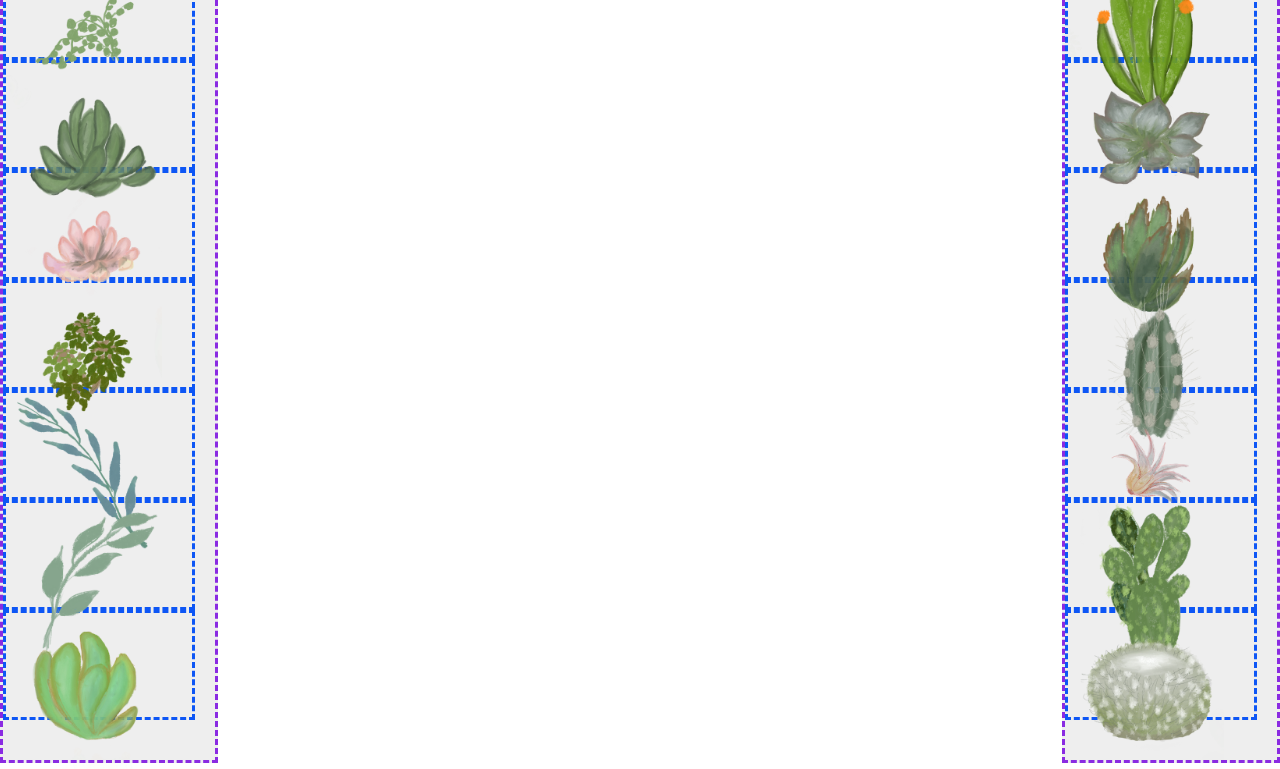
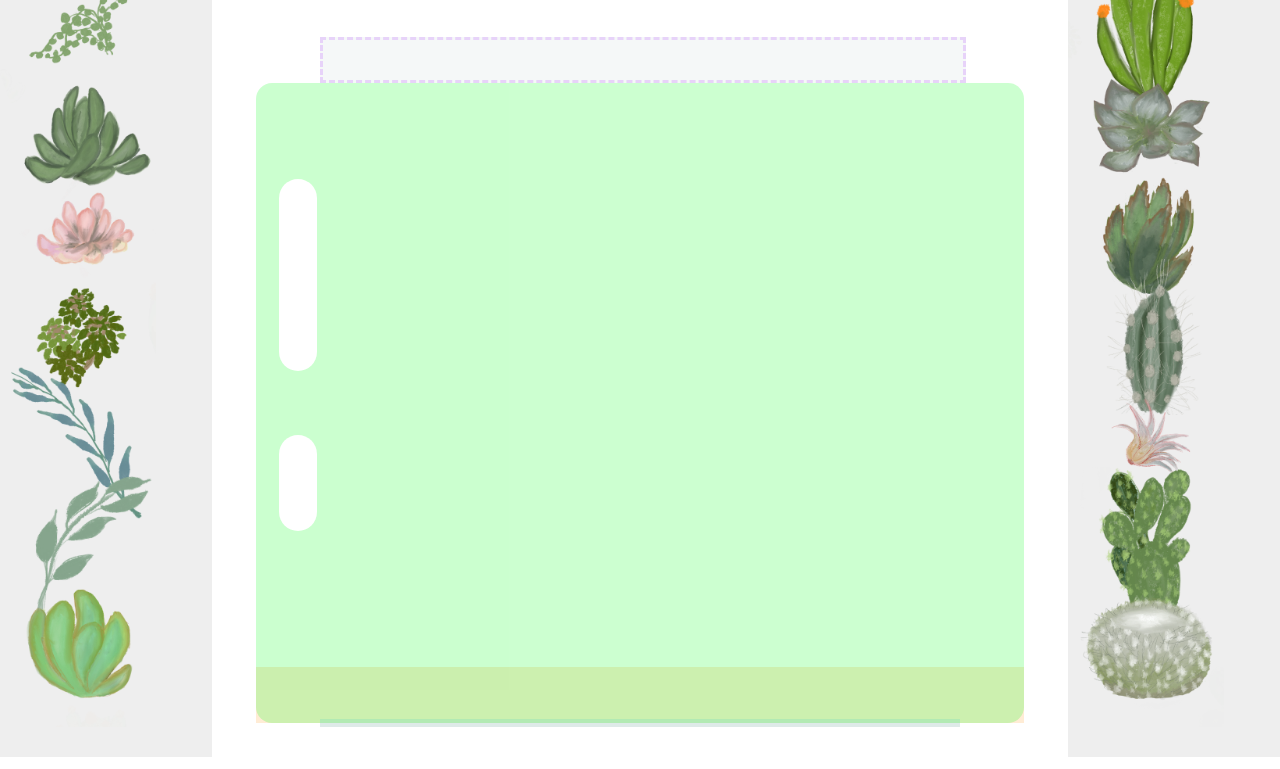
Before and after one commit to Alejandro177717/pw-terrarium-2023a, a plain HTML site: page index.html in a window 1280 px wide. Shown: the part 73-842 px from the top of the page. Drawn offline with Linux system fonts and the light colour scheme.

Commit message:
Agregando tierra y reflejo de frasco

```diff
--- a/style.css
+++ b/style.css
@@ -10,9 +10,6 @@ h1{
     position: absolute;
     height: 100%;
     top: 10px;
-    border: 3px;
-    border-style: dashed;
-    border-color: blueviolet;
     padding: 10px;
    }
 
@@ -27,9 +24,7 @@ h1{
     position:relative;
     height: 13%;
     left: -10px;
-    border: 3px;
-    border-style: dashed;
-    border-color: rgb(13, 86, 245);
+
 }
 .plant{
     position:absolute;
@@ -37,3 +32,70 @@ h1{
     max-height: 150%;
     z-index: 2;
 }
+
+.jar-walls{
+    height: 80%;
+    width: 60%;
+    background-color: #00ff15;
+    border-radius: 1rem;
+    position:absolute;
+    left: 20%;
+    bottom: 0.5%;
+    opacity: 0.2;
+    z-index: 2;
+
+}
+
+.jar-top{
+    height: 5%;
+    width: 50%;
+    position: absolute;
+    background: #d1e1df;
+    opacity: 0.2;
+    left: 25%;
+    bottom: 80.5%;
+    border: 3px;
+    border-style: dashed;
+    border-color: blueviolet;
+}
+
+.jar-bottom{
+    width: 50%;
+    height: 1%;
+    background: #d1e1df;
+    position: absolute;
+    bottom: 0;
+    left: 25%;
+    opacity: 0.7;
+}
+
+.dirt{
+    position: absolute;
+    height: 7%;
+    width: 60%;
+    left: 20%;
+    bottom: 0.5%;
+    border: 3px;
+    background-color: bisque;
+    border-radius: 0rem 0rem 0rem 0rem;
+    opacity: 0.7;
+    z-index: -1;
+}
+.jar-glossy-long{
+    position: absolute;
+    height: 30%;
+    width: 5%;
+    left: 3%;
+    bottom: 55%;
+    background-color: rgb(255, 255, 255);
+    border-radius: 4rem 4rem 4rem 4rem;
+}
+.jar-glossy-short{
+    position: absolute;
+    height: 15%;
+    width: 5%;
+    left: 3%;
+    bottom: 30%;
+    background-color: rgb(255, 255, 255);
+    border-radius: 4rem 4rem 4rem 4rem;
+}
```
